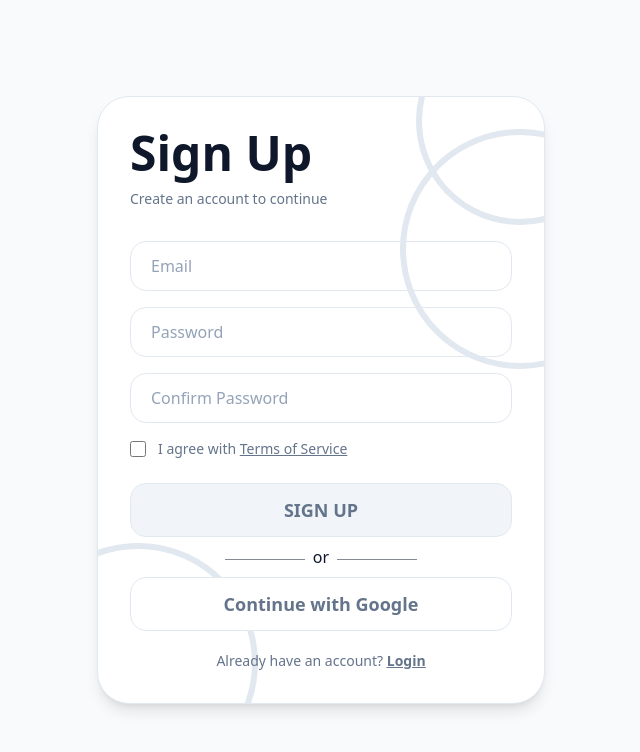
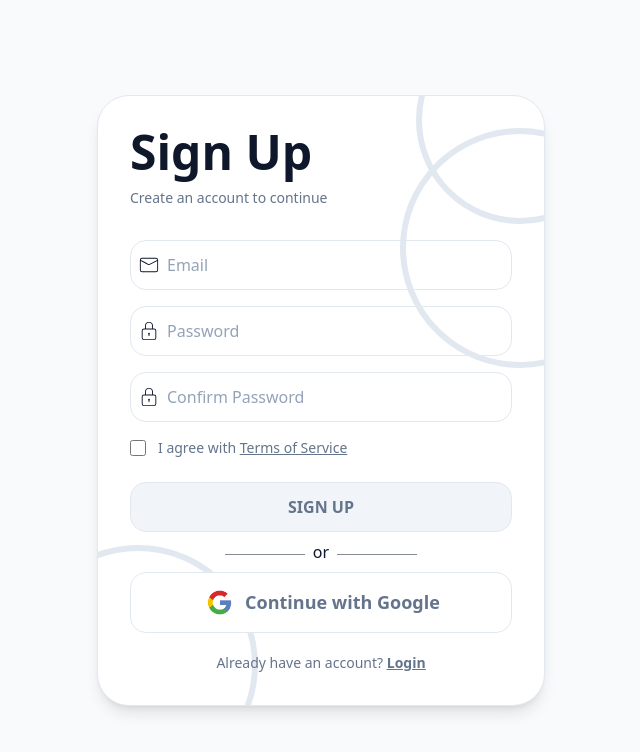
Before and after one commit to Aisha-shaikh578/CampusVault, a Next.js app: page /signup in a window 1280 px wide. Shown: the top 752 px of the page, without its empty margins (319-959 px from the left). Built offline with nearby package versions, Linux system fonts and the light colour scheme; no server answers.

Commit message:
Added icons for better UI on forms

```diff
--- a/app/login/page.tsx
+++ b/app/login/page.tsx
@@ -4,11 +4,13 @@ import { FadeIn } from "@/context/motionContext";
 import { auth } from "@/lib/firebase";
 import { FirebaseError } from "firebase/app";
 import { signInWithEmailAndPassword } from "firebase/auth";
+import Image from "next/image";
 import Link from "next/link";
 import { useRouter } from "next/navigation";
 import { useState, type ChangeEvent } from "react";
 import { toast } from "react-hot-toast";
-
+import { CiLock, CiMail } from "react-icons/ci";
+import googleLogo from '../../images/google.png';
 interface FormErrors {
   email?: string;
   password?: string;
@@ -115,22 +117,28 @@ export default function LoginPage() {
 
             {/* Form UI */}
             <div className="mt-8 space-y-4">
-              <div>
+              <div className="relative">
+                <div className="absolute bottom-3.5 mx-2">
+                  <CiMail size={22}/>
+                </div>
                 <input
                   type="email"
                   placeholder="Email"
-                  className={`w-full rounded-2xl border px-5 py-3 outline-none transition ${errors.email ? 'border-(--danger) focus:border-(--danger)' : 'border-(--border) focus:border-black'}`}
+                  className={`w-full rounded-2xl border pl-9 pr-2 py-3 outline-none transition ${errors.email ? 'border-(--danger) focus:border-(--danger)' : 'border-(--border) focus:border-black'}`}
                   value={email}
                   onChange={handleEmail}
                 />
                 {errors.email && <p className="mt-1 text-sm text-(--danger)">{errors.email}</p>}
               </div>
 
-              <div>
+              <div className="relative">
+                <div className="absolute bottom-3.5 mx-2">
+                  <CiLock size={22}/>
+                </div>
                 <input
                   type="password"
                   placeholder="Password"
-                  className={`w-full rounded-2xl border px-5 py-3 outline-none transition ${errors.password ? 'border-(--danger) focus:border-(--danger)' : 'border-(--border) focus:border-black'}`}
+                  className={`w-full rounded-2xl border pl-9 pr-2 py-3 outline-none transition ${errors.password ? 'border-(--danger) focus:border-(--danger)' : 'border-(--border) focus:border-black'}`}
                   value={password}
                   onChange={handlePassword}
                 />
@@ -157,7 +165,8 @@ export default function LoginPage() {
                     text-(--text-secondary)
                     hover:bg-(--surface)
                     py-3
-                    text-lg
+                    text-md
+                    md:text-lg
                     font-semibold
                     hover:opacity-90
                     cursor-pointer
@@ -189,18 +198,30 @@ export default function LoginPage() {
                     bg-(--surface)
                     text-(--text-secondary)
                     py-3
-                    text-lg
+                    text-md
+                    md:text-lg
                     font-semibold
                     hover:bg-(--surface-variant)
                     transition
                     cursor-pointer
                     disabled:cursor-not-allowed
                     disabled:opacity-70
+                    flex
+                    gap-0.5
+                    md:gap-2
+                    flex-row-reverse
+                    justify-center
+                    items-center
                   "
                   // onClick={signInWithGoogle}
                   disabled={isLoading}
                 >
                   {isLoading ? 'Logging in...' : 'Continue with Google'}
+                  <span>
+                    <Image
+                    src={googleLogo} alt="Logo" height={35} width={35}
+                    className="rounded-full"/>
+                  </span>
                 </button>
 
                 <p className="mt-5 text-sm text-(--text-secondary)">
--- a/app/signup/page.tsx
+++ b/app/signup/page.tsx
@@ -4,10 +4,13 @@ import { FadeIn } from "@/context/motionContext";
 import { auth } from "@/lib/firebase";
 import { FirebaseError } from "firebase/app";
 import { createUserWithEmailAndPassword } from "firebase/auth";
+import Image from "next/image";
 import Link from "next/link";
 import { useRouter } from "next/navigation";
 import { useState, type ChangeEvent } from "react";
 import { toast } from "react-hot-toast";
+import { CiLock, CiMail } from "react-icons/ci";
+import googleLogo from '../../images/google.png';
 
 interface FormErrors {
   email?: string;
@@ -136,35 +139,44 @@ export default function SignupPage() {
 
             {/* Form UI */}
             <div className="mt-8 space-y-4">
-              <div>
+              <div className="relative">
+                <div className="absolute bottom-3.5 mx-2">
+                  <CiMail size={22}/>
+                </div>
                 <input
                   type="email"
                   placeholder="Email"
                   value={email}
                   onChange={handleEmail}
-                  className={`w-full rounded-2xl border px-5 py-3 outline-none transition ${errors.email ? 'border-(--danger) focus:border-(--danger)' : 'border-(--border) focus:border-black'}`}
+                  className={`w-full rounded-2xl border pl-9 pr-2 py-3 outline-none transition ${errors.email ? 'border-(--danger) focus:border-(--danger)' : 'border-(--border) focus:border-black'}`}
                 />
                 {errors.email && <p className="mt-1 text-sm text-red-600">{errors.email}</p>}
               </div>
 
-              <div>
+              <div className="relative">
+                <div className="absolute bottom-3.5 mx-2">
+                  <CiLock size={22}/>
+                </div>
                 <input
                   type="password"
                   placeholder="Password"
                   value={password}
                   onChange={handlePassword}
-                  className={`w-full rounded-2xl border px-5 py-3 outline-none transition ${errors.password ? 'border-(--danger) focus:border-(--danger)' : 'border-(--border) focus:border-black'}`}
+                  className={`w-full rounded-2xl border pl-9 pr-2 py-3 outline-none transition ${errors.password ? 'border-(--danger) focus:border-(--danger)' : 'border-(--border) focus:border-black'}`}
                 />
                 {errors.password && <p className="mt-1 text-sm text-red-600">{errors.password}</p>}
               </div>
 
-              <div>
+              <div className="relative">
+                <div className="absolute bottom-3.5 mx-2">
+                  <CiLock size={22}/>
+                </div>
                 <input
                   type="password"
                   placeholder="Confirm Password"
                   value={confirmPassword}
                   onChange={handleConfirmPassword}
-                  className={`w-full rounded-2xl border px-5 py-3 outline-none transition ${errors.confirmPassword ? 'border-(--danger) focus:border-(--danger)' : 'border-(--border) focus:border-black'}`}
+                  className={`w-full rounded-2xl border pl-9 pr-2 py-3 outline-none transition ${errors.confirmPassword ? 'border-(--danger) focus:border-(--danger)' : 'border-(--border) focus:border-black'}`}
                 />
                 {errors.confirmPassword && <p className="mt-1 text-sm text-red-600">{errors.confirmPassword}</p>}
               </div>
@@ -203,7 +215,8 @@ export default function SignupPage() {
                     bg-(--surface-variant)
                     text-(--text-secondary)
                     py-3
-                    text-lg
+                    text-md
+                    mdL:text-lg
                     font-semibold
                     hover:bg-(--surface)
                     transition
@@ -233,18 +246,30 @@ export default function SignupPage() {
                     bg-(--surface)
                     text-(--text-secondary)
                     py-3
-                    text-lg
+                    text-md
+                    md:text-lg
                     font-semibold
                     hover:bg-(--surface-variant)
                     transition
                     cursor-pointer
                     disabled:cursor-not-allowed
                     disabled:opacity-70
+                    flex
+                    flex-row-reverse
+                    gap-0.5
+                    md:gap-2
+                    justify-center
+                    items-center
                   "
                   // onClick={signUpWithGoogle}
                   disabled={isLoading}
                 >
                   {isLoading ? 'Creating Account...' : 'Continue with Google'}
+                   <span>
+                      <Image
+                      src={googleLogo} alt="Logo" height={35} width={35}
+                      className="rounded-full"/>
+                    </span>
                 </button>
 
                 <p className="mt-5 text-sm text-(--text-secondary)">
```
Also changed, not shown: images/google.png (added).
